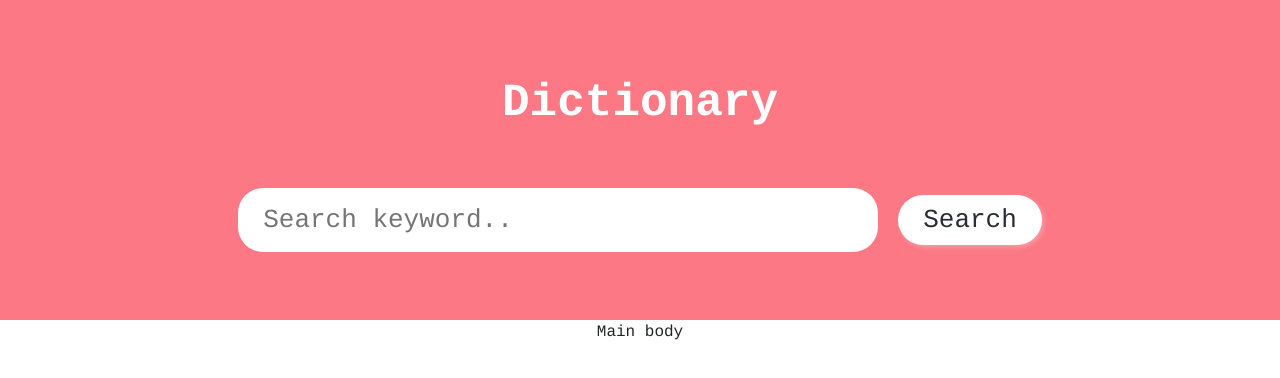
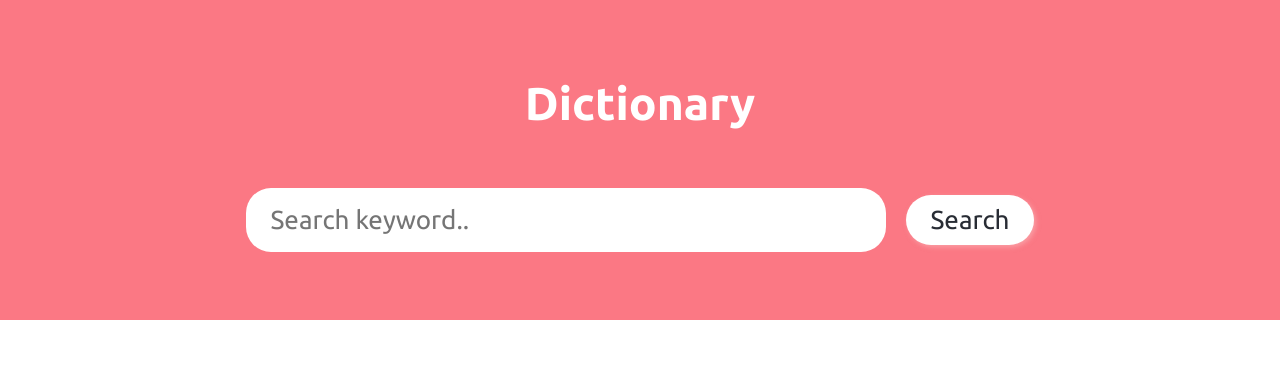
Before and after one commit to somayehmahjoob/dictionary-project, a React (Create React App) app: page / in a window 1280 px wide. Shown: the top 378 px of the page. Built offline with nearby package versions, Linux system fonts and the light colour scheme.

Commit message:
[Modify] Change Component name of Header to Search

```diff
--- a/src/App.css
+++ b/src/App.css
@@ -1,8 +1,12 @@
+@import url('https://fonts.googleapis.com/css2?family=Ubuntu:wght@400;500;700&display=swap');
+@import url(./assets/css/SearchComponent.css);
+
+* {
+  padding: 0;
+  margin: 0;
+}
 .App {
   text-align: center;
-}
-@import url('https://fonts.googleapis.com/css2?family=Ubuntu:wght@400;500;700&display=swap');
-.App {
   font-family: 'Ubuntu', Courier, monospace;
 }
 .App-header {
--- a/src/App.js
+++ b/src/App.js
@@ -1,17 +1,11 @@
 import './App.css';
 
-import HeaderComponent from './Component/HeaderComponent';
-import SearchResultComponent from './Component/SearchResultComponent';
+import MainComponent from './Component/MainComponent';
 
 function App() {
   return (
     <div className="App">
-      <header className="App-header">
-        <HeaderComponent />
-      </header>
-      <div className="content">
-        <SearchResultComponent />
-      </div>
+      <MainComponent />
     </div>
   );
 }
--- /dev/null
+++ b/src/Component/MainComponent.js
@@ -0,0 +1,19 @@
+import React from 'react';
+import SearchComponent from './SearchComponent';
+// import SearchResultComponent from './SearchResultComponent';
+
+export default function MailComponent(props){
+
+  return (
+    <div className="MainComponent">
+      <div className="container-fluid p-0">
+        <header className="App-header">
+          <SearchComponent />
+        </header>
+        <div className="content">
+          {/* <SearchResultComponent results={props.searchResult}/> */}
+        </div>
+      </div>
+    </div>
+  );
+}
--- a/src/Component/HeaderComponent.js
+++ b/src/Component/SearchComponent.js
@@ -1,15 +1,15 @@
 import React, { useState } from "react";
 import axios from 'axios';
-// import SearchResultComponent from "./SearchResultComponent";
+import SearchResultComponent from "./SearchResultComponent";
 
-import "../assets/css/HeaderComponent.css";
+import "../assets/css/SearchComponent.css";
 
-export default function HeaderComponent() {
-  const [keyword, setKeyword] = useState("hi");
+export default function SearchComponent() {
+  const [keyword, setKeyword] = useState(null);
 
   function handelResponse(response){
-    // let status= response.status;
-    console.log(response.data[0]);
+    console.log(response.data[0].word);
+
     // if (status === 200) {
     //   console.log(response.data[0]);
     // } else {
@@ -19,10 +19,8 @@ export default function HeaderComponent() {
   }
   function handleSubmit(event) {
     event.preventDefault();
-
     let apiUrl = `https://api.dictionaryapi.dev/api/v2/entries/en_US/${keyword}`;
     axios.get(apiUrl).then(handelResponse);
-    // <SearchResultComponent keywordSearch={keyword} />;
   }
 
   function handleChangeKeyword(event) {
@@ -30,7 +28,7 @@ export default function HeaderComponent() {
   }
 
   return (
-    <div className="HeaderComponent">
+    <div className="SearchComponent">
       <div className="header">
         <div className="Header-Title">Dictionary</div>
         <form onSubmit={handleSubmit}>
@@ -42,6 +40,8 @@ export default function HeaderComponent() {
           <input type="submit" className="Header-btn" value="Search" />
         </form>
       </div>
+
+      <SearchResultComponent searchResult ={keyword}/>
     </div>
   );
 }
--- a/src/Component/SearchResultComponent.js
+++ b/src/Component/SearchResultComponent.js
@@ -4,8 +4,7 @@ export default function SearchResultComponent(props){
 
   return (
     <div className="SearchResultComponent">
-      <div className="Search-Result-main">Main body
-      </div>
+      <div className="Search-Result-main">{props.searchResult}</div>
     </div>
   );
 }
--- a/src/assets/css/HeaderComponent.css
+++ b/src/assets/css/SearchComponent.css
@@ -8,7 +8,7 @@ input {
 input:focus{
   outline: none;
 }
-.HeaderComponent {
+.header {
   font-family: inherit;
   background-color: var(--header-color);
   min-height: 40vh;
```
